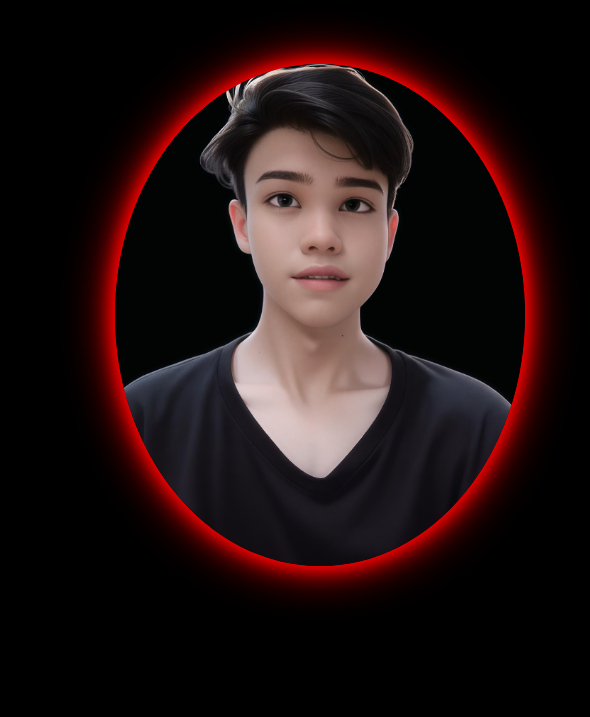
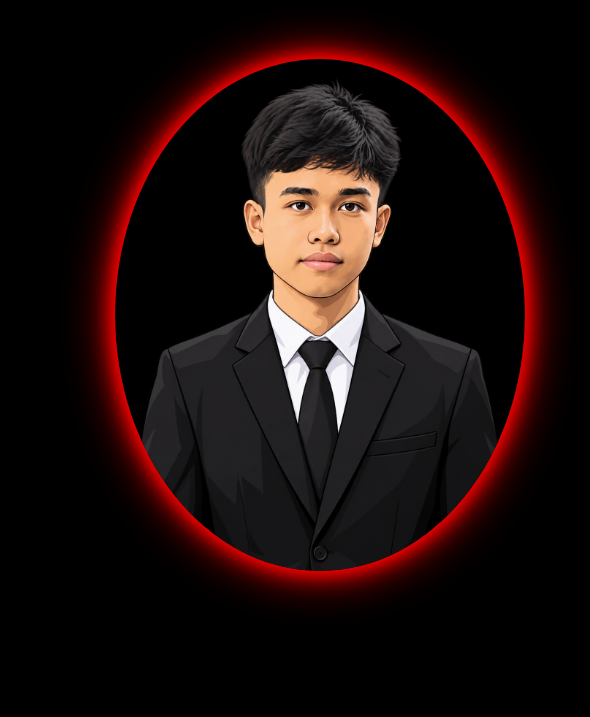
Before and after one commit to mnrlhuda/Portofolio-1.0, a plain HTML site: page index.html in a window 1280 px wide. Shown: the part 83-800 px from the top of the page, 0-590 px from the left. Drawn offline with nearby package versions, Linux system fonts and the light colour scheme.

Commit message:
Update index.html

```diff
--- a/index.html
+++ b/index.html
@@ -32,7 +32,7 @@
     <!-- Home -->
     <section class="home" id="home">
         <div class="home-img">
-            <img src="assets/images/profil.png" alt="">
+            <img src="assets/images/pprof.png" alt="">
         </div>
         <div class="home-content">
             <h1>Hi, It's <span>Huda</span></h1>
```
